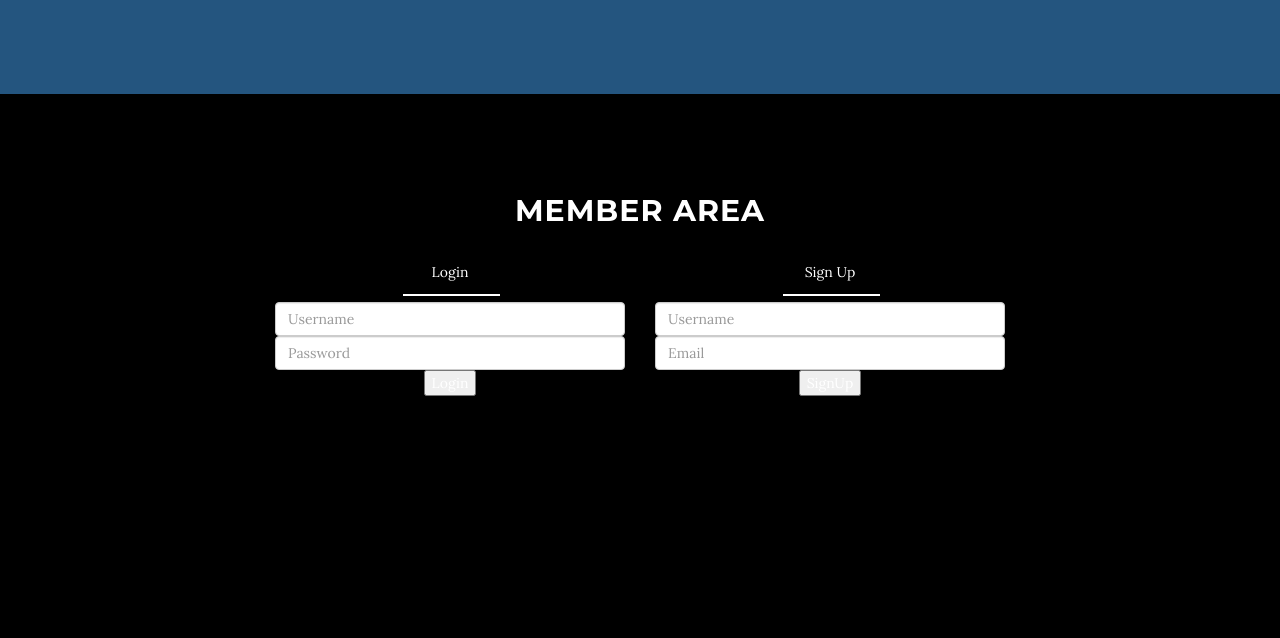
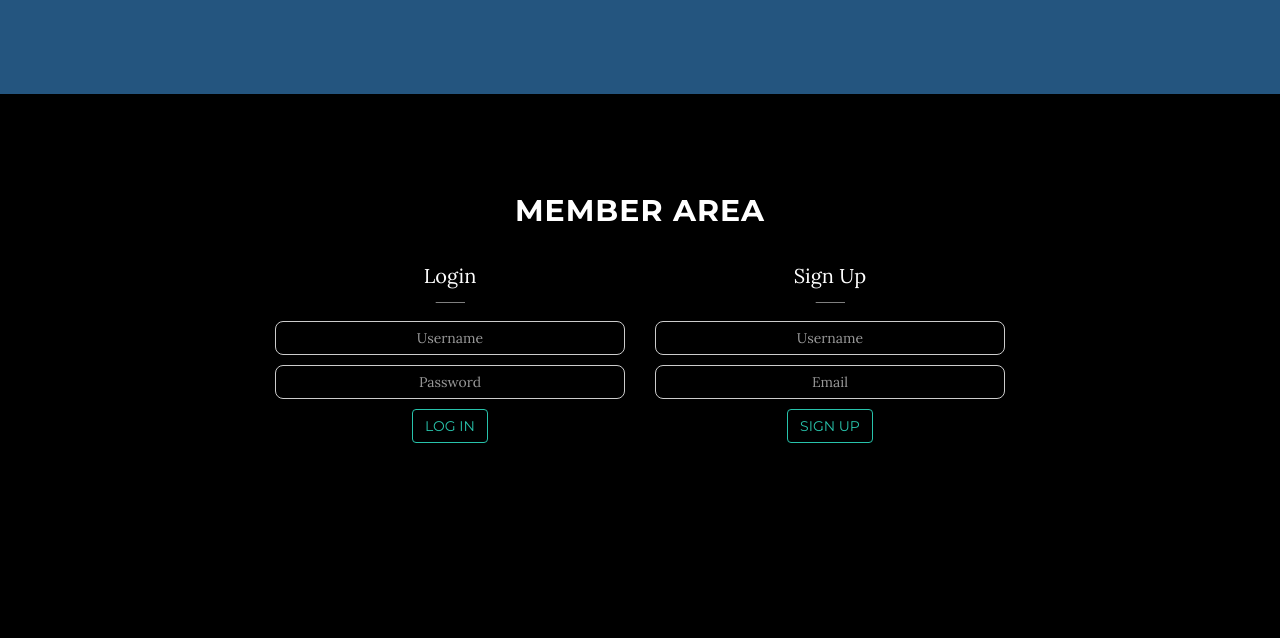
Before and after one commit to alexpell00/RcDawsonWebsite, a plain HTML site: page index.html in a window 1280 px wide. Shown: the part 2658-3296 px from the top of the page. Before the commit the page ends 3249 px from the top, so only its background shows below. Drawn offline with nearby package versions, Linux system fonts and the light colour scheme; some packages are replaced by stand-ins of ours.

Commit message:
General CSS Fixes

```diff
--- a/css/grayscale.css
+++ b/css/grayscale.css
@@ -326,7 +326,7 @@ a:focus {
     background-color: #28c3ab;
 }
 
-.btn-huge {
+.-btnhuge {
     padding: 25px;
     font-size: 26px;
 }
@@ -376,3 +376,34 @@ img::-moz-selection {
 body {
     webkit-tap-highlight-color: rgba(255,255,255,.2);
 }
+
+.formfield {
+    margin-top: 10px;
+    margin-bottom: 10px;
+    text-align: center;
+    background: none;
+    border-radius: 8px;
+    color: #fff;
+}
+
+::-webkit-input-placeholder { /* WebKit browsers */
+    color:    #fff;
+}
+:-moz-placeholder { /* Mozilla Firefox 4 to 18 */
+    color:    #fff;
+}
+::-moz-placeholder { /* Mozilla Firefox 19+ */
+    color:    #fff;
+}
+:-ms-input-placeholder { /* Internet Explorer 10+ */
+    color:    #fff;
+}
+
+.formhead {
+    font-size: 20px;
+}
+
+.formdivbar {
+    height:.5px;
+    width: 30px;
+}
--- a/index.html
+++ b/index.html
@@ -143,7 +143,7 @@
             <div class="col-lg-8 col-lg-offset-2">
                 <h2>Contact Start RC Dawson</h2>
                 <p>Feel free to email us to provide some feedback on our team, give us suggestions, or to just say hello!</p>
-                <p>admin@rcdawson.com</p>
+                <a href="mailto:admin@rcdawson.com"><p>admin@rcdawson.com</p></a>
                 <ul class="list-inline banner-social-buttons">
                     <li><a href="https://twitter.com/FRC2972" class="btn btn-default btn-lg"><i class="fa fa-twitter fa-fw"></i> <span class="network-name">Twitter</span></a>
                     </li>
@@ -172,7 +172,7 @@
                             <form action="#" method="post">
                                 <input class="form-control formfield" type="text" name="username" size="21" maxlength="120" value="" placeholder="Username">
                                 <input class="form-control formfield" type="password" name="password" size="21" maxlength="120" value="" placeholder="Password">
-                                <input class="formbutton" type="submit" name="Login" id="view" value="Login">
+                                <input class="btn btn-default" type="submit" name="Login" id="view" value="Log In">
                             </form>
 
 
@@ -183,7 +183,7 @@
                             <form action="#" method="post">
                                 <input class="form-control formfield" type="text" name="username" size="21" maxlength="120" value="" placeholder="Username">
                                 <input class="form-control formfield" type="text" name="email" size="21" maxlength="120" value="" placeholder="Email">
-                                <input class="formbutton" type="submit" name="SignUp" id="view" value="SignUp">
+                                <input class="btn btn-default" type="submit" name="SignUp" id="view" value="Sign Up">
                             </form>
 
                         </div>
```
